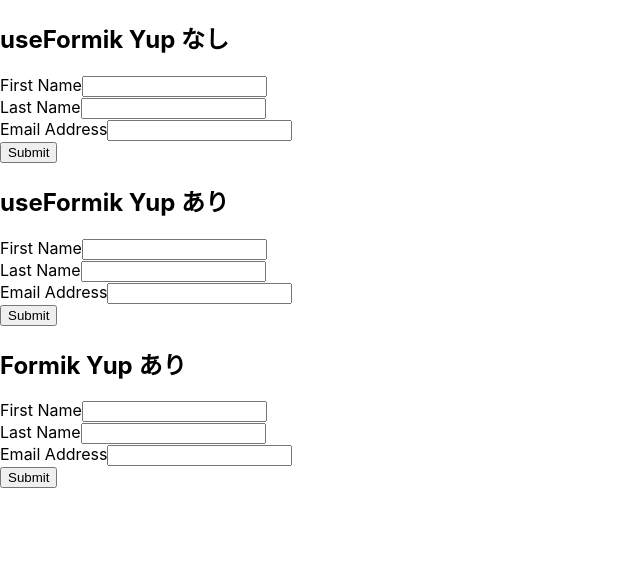
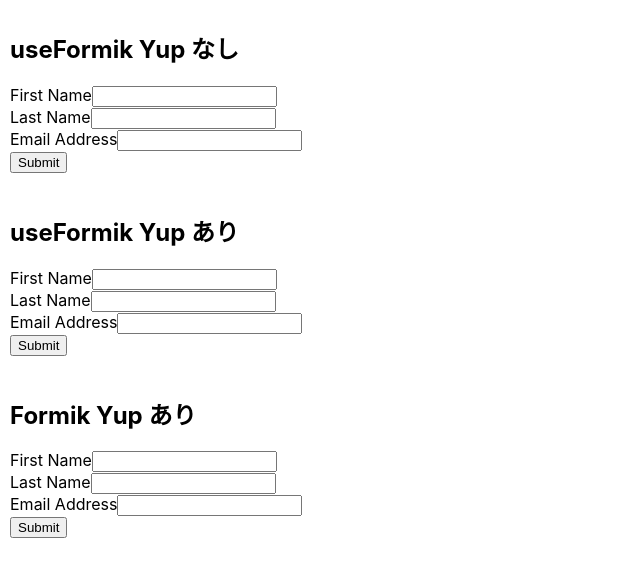
Before and after one commit to Msksgm/react-formik-example, a React (Create React App) app: page / in a window 1280 px wide. Shown: the top 576 px of the page, without its empty margins (0-640 px from the left). Built offline with nearby package versions, Linux system fonts and the light colour scheme.

Commit message:
add: styleを追加

```diff
--- a/src/App.css
+++ b/src/App.css
@@ -36,3 +36,7 @@
     transform: rotate(360deg);
   }
 }
+
+.form-block {
+  padding: 10px;
+}
```
